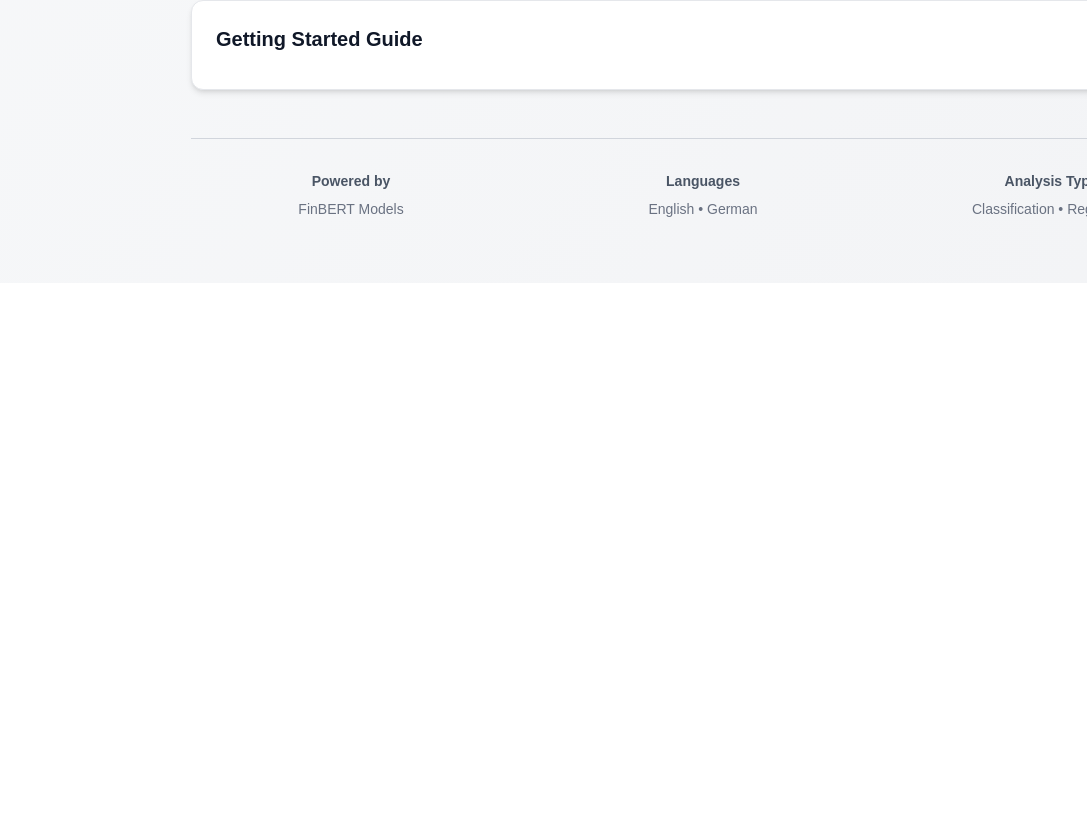
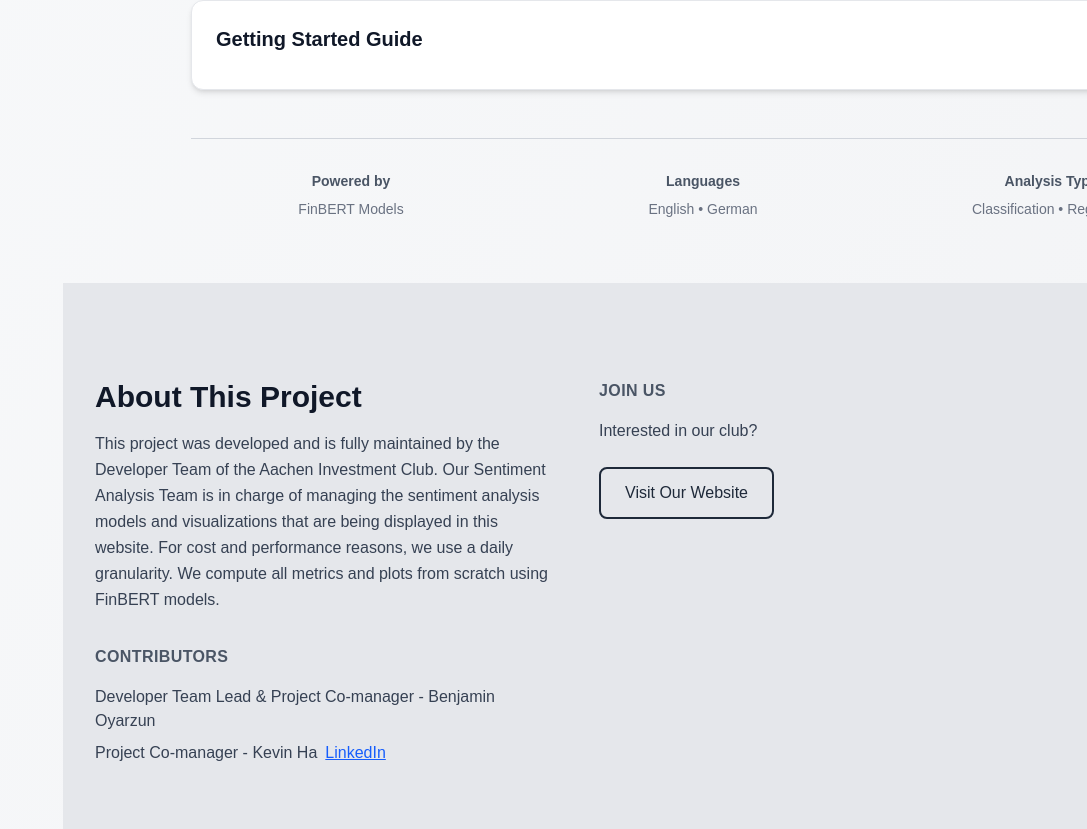
Before and after one commit to aachen-investment-club/sentiment-analysis, a Next.js app in the folder frontend/: page / in a window 1280 px wide. Shown: the part 1233-2062 px from the top of the page, without its empty margins (193-1280 px from the left). Before the commit the page ends 1516 px from the top, so only its background shows below. Built offline with nearby package versions, Linux system fonts and the light colour scheme.

Commit message:
add footer section

```diff
--- a/frontend/app/analyze/page.tsx
+++ b/frontend/app/analyze/page.tsx
@@ -6,6 +6,7 @@ import OverallSentiment from '../components/OverallSentiment';
 import DetailedSentimentBreakdown from '../components/DetailedSentimentBreakdown';
 import Sidebar from '../components/Sidebar';
 import { useSidebar } from '../components/SidebarContext';
+import Footer from '../components/Footer';
 
 interface AnalysisResult {
   overall_sentiment: 'POSITIVE' | 'NEGATIVE' | 'NEUTRAL';
@@ -99,6 +100,9 @@ export default function AnalyzePage() {
           )}
         </div>
       </main>
+
+      {/* Footer */}
+      <Footer sidebarWidth={sidebarWidth} />
     </div>
   );
 }
--- a/frontend/app/comparison/page.tsx
+++ b/frontend/app/comparison/page.tsx
@@ -8,6 +8,7 @@ import ArticleSelectorComparison from '../components/ArticleSelectorComparison';
 import CollapsibleSection from '../components/CollapsibleSection';
 import LinesCompare from '../components/LinesCompare';
 import BarsCompare from '../components/BarsCompare';
+import Footer from '../components/Footer';
 
 interface Article {
   title: string;
@@ -1038,6 +1039,9 @@ export default function ComparisonPage() {
 
         </div>
       </main>
+
+      {/* Footer */}
+      <Footer sidebarWidth={sidebarWidth} />
     </div>
   );
 }
--- /dev/null
+++ b/frontend/app/components/Footer.tsx
@@ -0,0 +1,92 @@
+'use client';
+
+import Link from 'next/link';
+
+interface Contributor {
+  role: string;
+  name: string;
+  linkedin?: string;
+}
+
+interface FooterProps {
+  className?: string;
+  sidebarWidth?: string;
+}
+
+export default function Footer({ className = '', sidebarWidth = '' }: FooterProps) {
+  const contributors: Contributor[] = [
+    { role: 'Developer Team Lead & Project Co-manager', name: 'Benjamin Oyarzun', linkedin: '#' },
+    { role: 'Project Co-manager', name: 'Kevin Ha', linkedin: 'https://www.linkedin.com/in/kevin-ha-6a17aa333' },
+    { role: 'Contributor', name: '', linkedin: '#' },
+    { role: 'Contributor', name: '', linkedin: '#' },
+    { role: 'Contributor', name: '', linkedin: '#' },
+  ];
+
+  return (
+    <footer className={`bg-gray-200 text-gray-800 transition-all duration-300 ${sidebarWidth} ${className}`}>
+      <div className="w-full max-w-7xl mx-auto px-3 sm:px-6 lg:px-8 py-8 sm:py-12 lg:py-16 overflow-hidden">
+        <div className="grid grid-cols-1 lg:grid-cols-2 gap-6 sm:gap-8 lg:gap-12">
+          {/* Left Column */}
+          <div className="space-y-6 sm:space-y-8 min-w-0">
+            {/* About This Project */}
+            <div className="pt-0 lg:pt-8">
+              <h2 className="text-xl sm:text-2xl lg:text-3xl font-bold text-gray-900 mb-3 sm:mb-4 break-words">
+                About This Project
+              </h2>
+              <p className="text-xs sm:text-sm lg:text-base text-gray-700 leading-relaxed break-words">
+                This project was developed and is fully maintained by the Developer Team of the Aachen Investment Club.
+                Our Sentiment Analysis Team is in charge of managing the sentiment analysis models and visualizations
+                that are being displayed in this website. For cost and performance reasons, we use a daily granularity.
+                We compute all metrics and plots from scratch using FinBERT models.
+              </p>
+            </div>
+
+            {/* Contributors */}
+            <div className="min-w-0">
+              <h3 className="text-xs sm:text-sm lg:text-base font-semibold uppercase tracking-wide text-gray-600 mb-3 sm:mb-4">
+                CONTRIBUTORS
+              </h3>
+              <ul className="space-y-2">
+                {contributors.filter(c => c.name).map((contributor, index) => (
+                  <li key={index} className="text-xs sm:text-sm lg:text-base text-gray-700 break-words">
+                    {contributor.role} - {contributor.name}
+                    {contributor.linkedin && contributor.linkedin !== '#' && (
+                      <Link
+                        href={contributor.linkedin}
+                        target="_blank"
+                        rel="noopener noreferrer"
+                        className="ml-2 text-blue-600 hover:text-blue-700 underline inline-block"
+                      >
+                        LinkedIn
+                      </Link>
+                    )}
+                  </li>
+                ))}
+              </ul>
+            </div>
+          </div>
+
+          {/* Right Column */}
+          <div className="flex flex-col justify-start min-w-0">
+            <div className="pt-0 lg:pt-8">
+              <h3 className="text-xs sm:text-sm lg:text-base font-semibold uppercase tracking-wide text-gray-600 mb-3 sm:mb-4">
+                JOIN US
+              </h3>
+              <p className="text-xs sm:text-sm lg:text-base text-gray-700 mb-4 sm:mb-6">
+                Interested in our club?
+              </p>
+              <Link
+                href="https://www.aachen-investment-club.de"
+                target="_blank"
+                rel="noopener noreferrer"
+                className="inline-block px-4 sm:px-6 py-2 sm:py-3 border-2 border-gray-800 rounded-lg text-xs sm:text-sm lg:text-base font-medium text-gray-800 hover:bg-gray-800 hover:text-white transition-colors duration-200"
+              >
+                Visit Our Website
+              </Link>
+            </div>
+          </div>
+        </div>
+      </div>
+    </footer>
+  );
+}
--- a/frontend/app/page.tsx
+++ b/frontend/app/page.tsx
@@ -3,6 +3,7 @@
 import Link from 'next/link';
 import Sidebar from './components/Sidebar';
 import { useSidebar } from './components/SidebarContext';
+import Footer from './components/Footer';
 
 export default function Home() {
   const { isCollapsed } = useSidebar();
@@ -206,6 +207,9 @@ export default function Home() {
         </div>
         </div>
       </main>
+
+      {/* Footer */}
+      <Footer sidebarWidth={sidebarWidth} />
     </div>
   );
 }
--- a/frontend/app/progression/page.tsx
+++ b/frontend/app/progression/page.tsx
@@ -8,6 +8,7 @@ import ArticleSelector from '../components/ArticleSelector';
 import CollapsibleSection from '../components/CollapsibleSection';
 import SentimentProgression from '../components/SentimentProgression';
 import SentimentAndVIX from '../components/SentimentAndVIX';
+import Footer from '../components/Footer';
 
 interface Article {
   title: string;
@@ -735,6 +736,9 @@ export default function ProgressionPage() {
 
         </div>
       </main>
+
+      {/* Footer */}
+      <Footer sidebarWidth={sidebarWidth} />
     </div>
   );
 }
```
